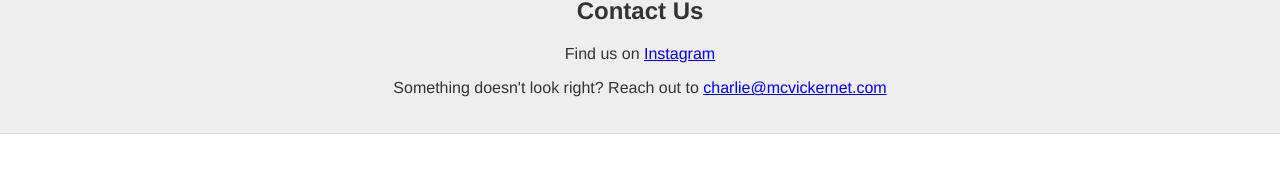
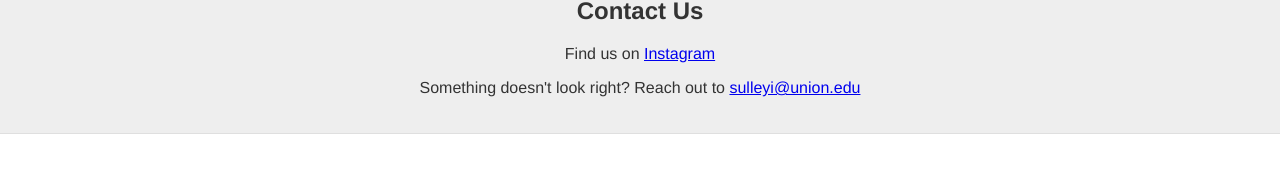
Before and after one commit to sulleyi/eon-website, a Vue app: page / in a window 1280 px wide. Shown: the part 1409-1578 px from the top of the page. Built offline with nearby package versions, Linux system fonts and the light colour scheme.

Commit message:
updated contact me

```diff
--- a/src/views/Home.vue
+++ b/src/views/Home.vue
@@ -63,7 +63,7 @@
         </p>
         <p>
           Something doesn't look right? Reach out to
-          <a href="mailto:charlie@mcvickernet.com">charlie@mcvickernet.com</a>
+          <a href="mailto:sulleyi@union.edu">sulleyi@union.edu</a>
         </p>
       </div>
     </section>
```
